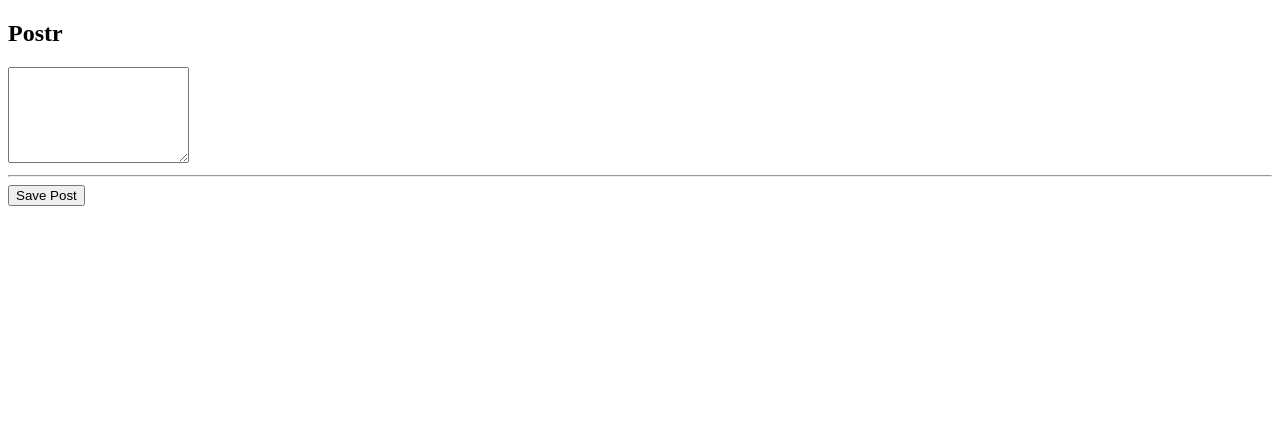
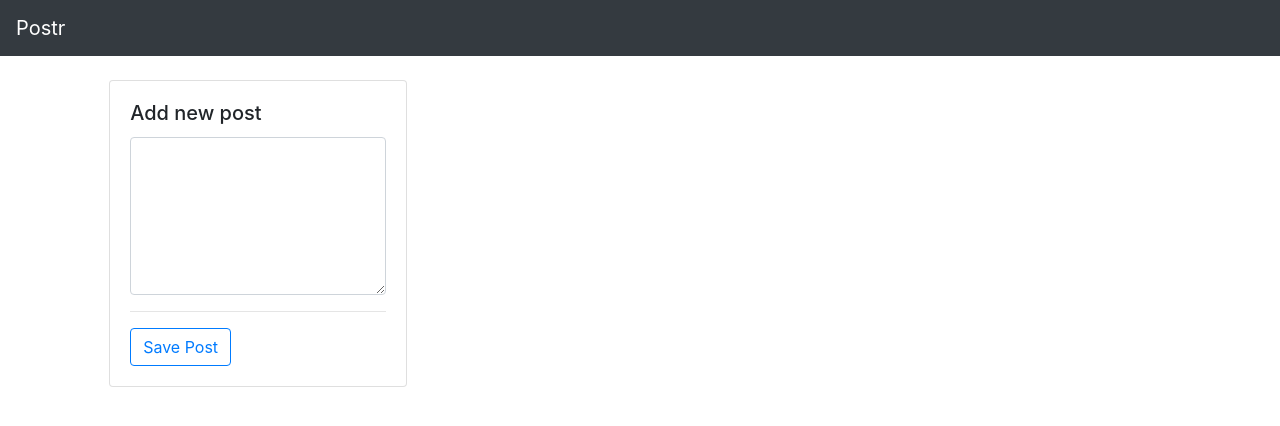
Before and after one commit to ParinGandhi/postr, an Angular app: page / in a window 1280 px wide. Shown: the top 426 px of the page. Built offline with nearby package versions, Linux system fonts and the light colour scheme.

Commit message:
Added bootstrap and navbar

```diff
--- a/angular.json
+++ b/angular.json
@@ -27,18 +27,17 @@
               "src/assets"
             ],
             "styles": [
-              "src/styles.less"
+              "src/styles.less",
+              "node_modules/bootstrap/dist/css/bootstrap.min.css"
             ],
             "scripts": []
           },
           "configurations": {
             "production": {
-              "fileReplacements": [
-                {
-                  "replace": "src/environments/environment.ts",
-                  "with": "src/environments/environment.prod.ts"
-                }
-              ],
+              "fileReplacements": [{
+                "replace": "src/environments/environment.ts",
+                "with": "src/environments/environment.prod.ts"
+              }],
               "optimization": true,
               "outputHashing": "all",
               "sourceMap": false,
@@ -48,13 +47,11 @@
               "extractLicenses": true,
               "vendorChunk": false,
               "buildOptimizer": true,
-              "budgets": [
-                {
-                  "type": "initial",
-                  "maximumWarning": "2mb",
-                  "maximumError": "5mb"
-                }
-              ]
+              "budgets": [{
+                "type": "initial",
+                "maximumWarning": "2mb",
+                "maximumError": "5mb"
+              }]
             }
           }
         },
--- a/package.json
+++ b/package.json
@@ -20,6 +20,7 @@
     "@angular/platform-browser": "~7.0.0",
     "@angular/platform-browser-dynamic": "~7.0.0",
     "@angular/router": "~7.0.0",
+    "bootstrap": "^4.3.1",
     "core-js": "^2.5.4",
     "rxjs": "~6.3.3",
     "zone.js": "~0.8.26"
--- a/src/app/app.component.html
+++ b/src/app/app.component.html
@@ -1,3 +1,4 @@
-<h2>Postr</h2>
+<app-navbar></app-navbar>
+<br>
 <app-posts-create></app-posts-create>
 <router-outlet></router-outlet>
--- a/src/app/app.module.ts
+++ b/src/app/app.module.ts
@@ -5,11 +5,14 @@ import { FormsModule } from '@angular/forms';
 import { AppRoutingModule } from './app-routing.module';
 import { AppComponent } from './app.component';
 import { PostsCreateComponent } from './components/posts-create/posts-create.component';
+import { NavbarComponent } from './components/navbar/navbar.component';
+
 
 @NgModule({
   declarations: [
     AppComponent,
-    PostsCreateComponent
+    PostsCreateComponent,
+    NavbarComponent
   ],
   imports: [
     BrowserModule,
--- /dev/null
+++ b/src/app/components/navbar/navbar.component.html
@@ -0,0 +1,3 @@
+<nav class="navbar navbar-expand-lg navbar-dark bg-dark">
+  <a class="navbar-brand" href="#">Postr</a>
+</nav>
--- /dev/null
+++ b/src/app/components/navbar/navbar.component.ts
@@ -0,0 +1,15 @@
+import { Component, OnInit } from '@angular/core';
+
+@Component({
+  selector: 'app-navbar',
+  templateUrl: './navbar.component.html',
+  styleUrls: ['./navbar.component.less']
+})
+export class NavbarComponent implements OnInit {
+
+  constructor() { }
+
+  ngOnInit() {
+  }
+
+}
--- a/src/app/components/posts-create/posts-create.component.html
+++ b/src/app/components/posts-create/posts-create.component.html
@@ -1,4 +1,17 @@
-<textarea rows="6" [(ngModel)]="enteredValue"></textarea>
-<hr>
-<button (click)="onAddPost()">Save Post</button>
-<p>{{ newPost }}</p>
+<div class="row">
+  <div class="col-3 offset-1">
+    <div class="card">
+      <div class="card-body">
+        <h5 class="card-title">Add new post</h5>
+        <textarea class="form-control" rows="6" [(ngModel)]="enteredValue"></textarea>
+        <hr>
+        <button (click)="onAddPost()" class="btn btn-outline-primary">Save Post</button>
+      </div>
+    </div>
+  </div>
+</div>
+<div class="row">
+  <div class="col-3 offset-1">
+    <p>{{newPost}}</p>
+  </div>
+</div>
```
Also changed, not shown: src/app/components/navbar/navbar.component.less (added), 2 other files (tests, documents, lock files or other folders).
